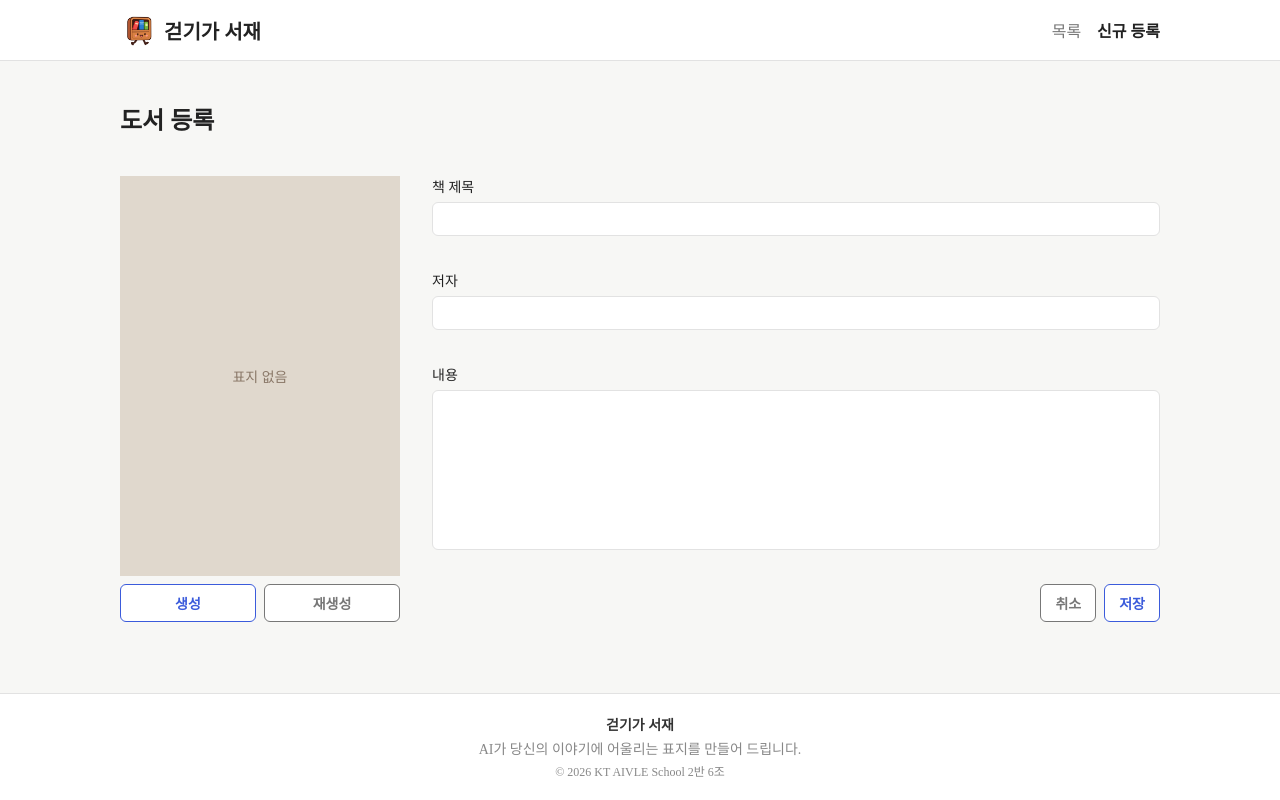
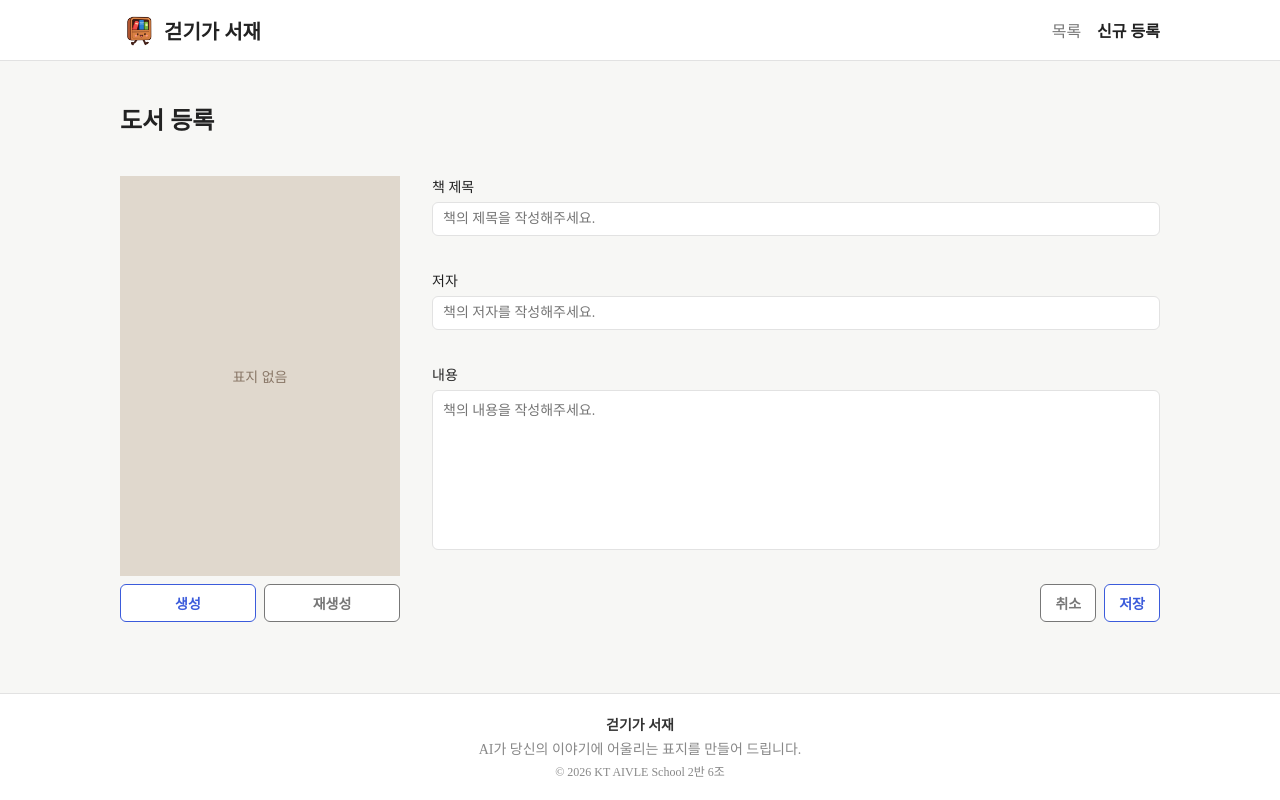
Before and after one commit to koel5696/kt-aivle-mp4-team6, a React (Vite) app: page /books/new in a window 1280 px wide. Built offline with nearby package versions, Linux system fonts and the light colour scheme; no server answers; a web font is replaced by a local one.

Commit message:
feat: 등록 폼 placeholder 추가

```diff
--- a/src/components/BookForm.jsx
+++ b/src/components/BookForm.jsx
@@ -33,17 +33,17 @@ export default function BookForm({
                 <form className="form" onSubmit={onSubmit}>
                     <label>
                         책 제목
-                        <input value={title} onChange={(event) => setTitle(event.target.value)}/>
+                        <input value={title} onChange={(event) => setTitle(event.target.value)} placeholder="책의 제목을 작성해주세요."/>
                     </label>
 
                     <label>
                         저자
-                        <input value={author} onChange={(event) => setAuthor(event.target.value)}/>
+                        <input value={author} onChange={(event) => setAuthor(event.target.value)} placeholder="책의 저자를 작성해주세요."/>
                     </label>
 
                     <label>
                         내용
-                        <textarea value={content} onChange={(event) => setContent(event.target.value)}/>
+                        <textarea value={content} onChange={(event) => setContent(event.target.value)} placeholder="책의 내용을 작성해주세요."/>
                     </label>
 
                     {error && <p className="error">{error}</p>}
```
